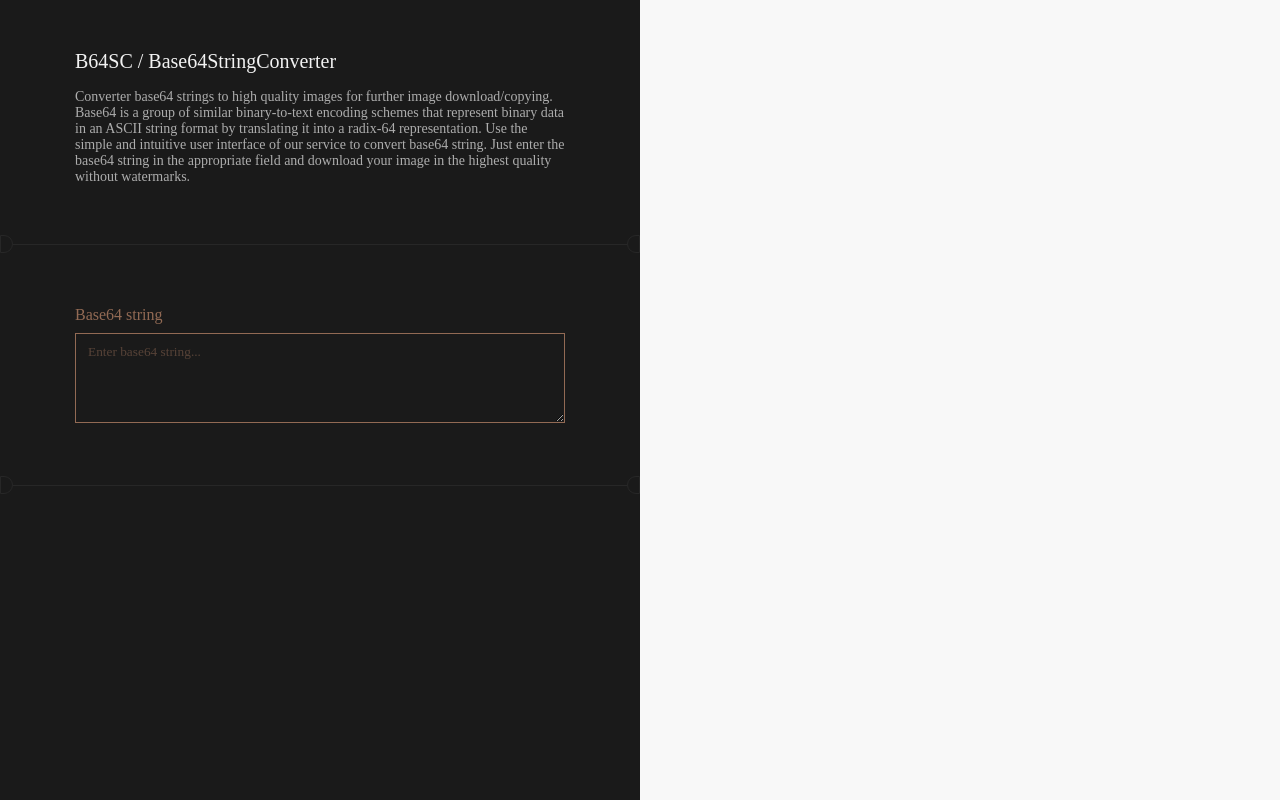
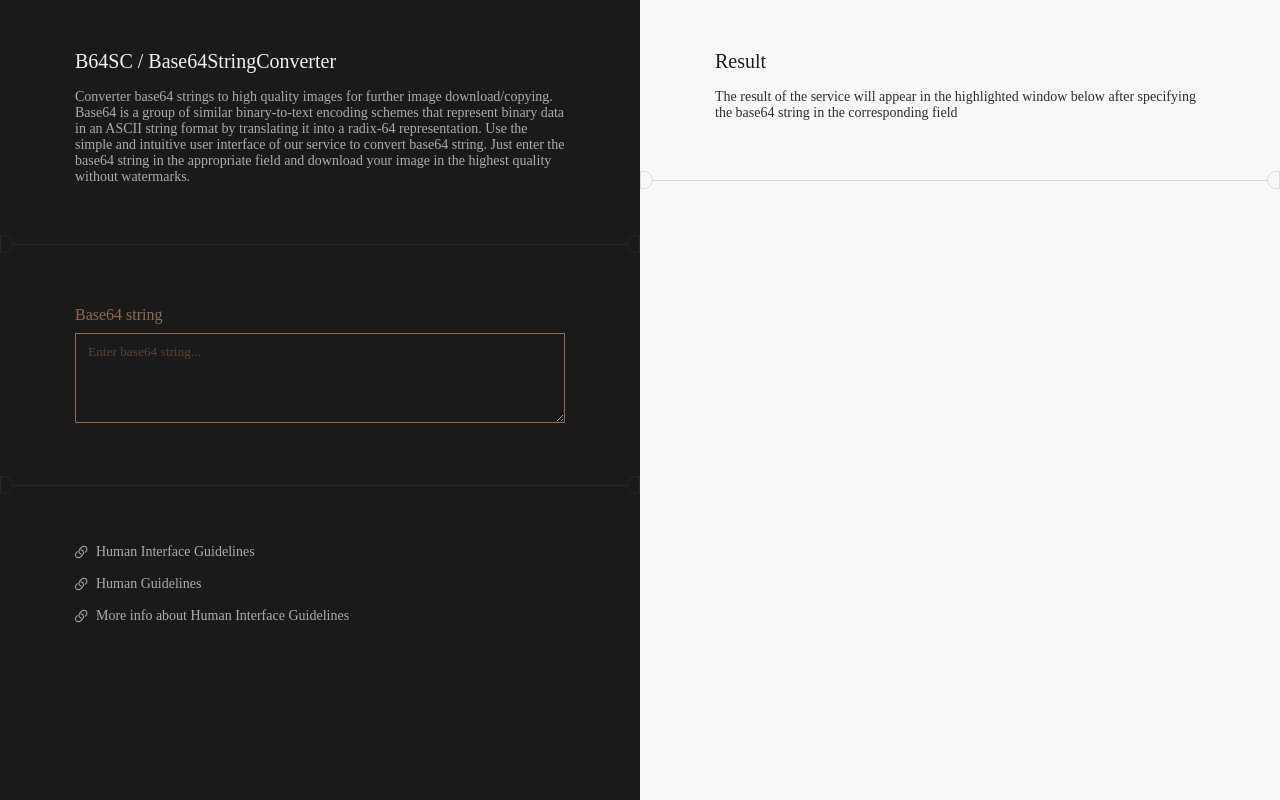
Before and after one commit to hschhhwwwo0o/b64sc, a Nuxt app in the folder app/nuxt-b64sc/: page / in a window 1280 px wide. Built offline with nearby package versions, Linux system fonts and the light colour scheme.

Commit message:
Fix font connect and add link component

```diff
--- a/app/nuxt-b64sc/app.vue
+++ b/app/nuxt-b64sc/app.vue
@@ -3,14 +3,15 @@
     <horizontal-separated-layout>
       <template #left-side>
         <div>
+          <div>
             <div class="horizontal-paddings vertical-paddings">
               <h-1-text>B64SC / Base64StringConverter</h-1-text>
-            <div class="top-1">
+              <div class="top-2">
                 <paragraph-text>
                   Converter base64 strings to high quality images for further
                   image download/copying. Base64 is a group of similar
-                binary-to-text encoding schemes that represent binary data in an
-                ASCII string format by translating it into a radix-64
+                  binary-to-text encoding schemes that represent binary data in
+                  an ASCII string format by translating it into a radix-64
                   representation. Use the simple and intuitive user interface of
                   our service to convert base64 string. Just enter the base64
                   string in the appropriate field and download your image in the
@@ -19,14 +20,47 @@
               </div>
             </div>
             <border-separate :style="'dark'" />
+          </div>
+          <div>
             <div class="horizontal-paddings vertical-paddings">
               <base-64-textarea-input />
             </div>
             <border-separate :style="'dark'" />
           </div>
+          <div>
+            <div class="horizontal-paddings vertical-paddings">
+              <div>
+                <link-text>Human Interface Guidelines</link-text>
+              </div>
+              <div class="top-2">
+                <link-text>Human Guidelines</link-text>
+              </div>
+              <div class="top-2">
+                <link-text
+                  >More info about Human Interface Guidelines</link-text
+                >
+              </div>
+            </div>
+          </div>
+        </div>
       </template>
       <template #right-side>
+        <div>
+          <div class="horizontal-paddings vertical-paddings">
+            <h-1-text :color="'dark'">Result</h-1-text>
+            <div class="top-2">
+              <paragraph-text :color="'dark'">
+                The result of the service will appear in the highlighted window
+                below after specifying the base64 string in the corresponding
+                field
+              </paragraph-text>
+            </div>
+          </div>
+          <border-separate :style="'light'" />
+        </div>
+        <div>
           <base-64-preview />
+        </div>
       </template>
     </horizontal-separated-layout>
   </div>
@@ -43,6 +77,7 @@ import HorizontalSeparatedLayout from "./components/layouts/HorizontalSeparatedL
 
 /** Modules compositions */
 import { Base64ConverterModuleUI } from "./modules-compositions/Base64Converter/index";
+import LinkText from "./components/text/LinkText.vue";
 
 export default {
   components: {
@@ -52,6 +87,7 @@ export default {
     BorderSeparate,
     H1Text,
     ParagraphText,
+    LinkText,
   },
 };
 </script>
--- a/app/nuxt-b64sc/assets/styles/global.scss
+++ b/app/nuxt-b64sc/assets/styles/global.scss
@@ -27,5 +27,9 @@ textarea:focus {
 }
 
 .top-1 {
+  margin-top: 8px;
+}
+
+.top-2 {
   margin-top: 16px;
 }
--- a/app/nuxt-b64sc/components/form/TextareaInput.vue
+++ b/app/nuxt-b64sc/components/form/TextareaInput.vue
@@ -89,10 +89,12 @@ export default {
   color: $brandColor;
   box-sizing: border-box;
   min-height: 90px;
+  font-family: "Playfair Display";
 
   &::placeholder {
     color: $brandColor;
     opacity: 0.5;
+    font-family: "Playfair Display";
   }
 }
 
@@ -108,16 +110,19 @@ export default {
   color: $white;
   box-sizing: border-box;
   min-height: 90px;
+  font-family: "Playfair Display";
 
   &::placeholder {
     color: $white;
     opacity: 0.5;
+    font-family: "Playfair Display";
   }
 }
 
 .label {
   display: block;
   padding-bottom: 10px;
+  font-family: "Playfair Display";
 }
 
 .standart-label {
--- a/app/nuxt-b64sc/components/text/H1Text.vue
+++ b/app/nuxt-b64sc/components/text/H1Text.vue
@@ -31,7 +31,7 @@ export default {
   display: block;
 }
 .h1 {
-  font-family: Playfair Display;
+  font-family: "Playfair Display";
   font-size: 20px;
   font-style: normal;
   font-weight: 500;
--- a/app/nuxt-b64sc/components/text/H2Text.vue
+++ b/app/nuxt-b64sc/components/text/H2Text.vue
@@ -31,7 +31,7 @@ export default {
   display: block;
 }
 .h2 {
-  font-family: Playfair Display;
+  font-family: "Playfair Display";
   font-size: 20px;
   font-style: normal;
   font-weight: 600;
--- /dev/null
+++ b/app/nuxt-b64sc/components/text/LinkText.vue
@@ -0,0 +1,45 @@
+<template>
+  <span class="container">
+    <svg
+      width="13"
+      height="14"
+      viewBox="0 0 13 14"
+      fill="none"
+      xmlns="http://www.w3.org/2000/svg"
+    >
+      <path
+        d="M6.13989 9.41358L6.91919 8.62256C6.14575 8.56397 5.64185 8.32959 5.26099 7.94873C4.2356 6.92334 4.24146 5.47022 5.25513 4.45654L7.16528 2.54639C8.19067 1.52686 9.63208 1.521 10.6575 2.54639C11.6829 3.57178 11.6711 5.01904 10.6575 6.03272L9.50903 7.18115C9.6731 7.55615 9.70825 7.98975 9.64966 8.37061L11.3723 6.65381C12.7727 5.24756 12.7844 3.26123 11.3665 1.8374C9.94263 0.413575 7.95044 0.425294 6.54419 1.83154L4.54614 3.83545C3.13989 5.2417 3.12817 7.23389 4.552 8.65186C4.92114 9.021 5.38989 9.28467 6.13989 9.41358ZM6.28638 4.58545L5.50708 5.37647C6.28052 5.44092 6.78442 5.66943 7.16528 6.05029C8.19067 7.07568 8.18482 8.52881 7.17114 9.54248L5.25513 11.4526C4.2356 12.4722 2.79419 12.478 1.7688 11.4585C0.743409 10.4272 0.749269 8.98584 1.7688 7.96631L2.91724 6.81787C2.75318 6.44873 2.71216 6.00928 2.77661 5.62842L1.05396 7.34522C-0.346434 8.75147 -0.358153 10.7437 1.05982 12.1616C2.48364 13.5855 4.47583 13.5737 5.87622 12.1733L7.88013 10.1636C9.28638 8.75733 9.2981 6.76514 7.87427 5.34717C7.50513 4.97803 7.03638 4.71436 6.28638 4.58545Z"
+        fill="#ADADAD"
+      />
+    </svg>
+    <span class="text">
+      <paragraph-text>
+        <slot />
+      </paragraph-text>
+    </span>
+  </span>
+</template>
+
+<script lang="ts">
+import ParagraphText from "./ParagraphText.vue";
+
+export default {
+  components: {
+    ParagraphText,
+  },
+};
+</script>
+
+<style lang="scss" scoped>
+.container {
+  display: flex;
+  flex-direction: row;
+  align-items: center;
+  cursor: pointer;
+}
+
+.text {
+  display: block;
+  margin-left: 8px;
+}
+</style>
--- a/app/nuxt-b64sc/components/text/ParagraphText.vue
+++ b/app/nuxt-b64sc/components/text/ParagraphText.vue
@@ -31,10 +31,10 @@ export default {
   display: block;
 }
 .paragraph {
-  font-family: Playfair Display;
+  font-family: "Playfair Display";
   font-size: 14px;
   font-style: normal;
-  font-weight: 400;
+  font-weight: 300;
   line-height: normal;
 }
 </style>
```
Also changed, not shown: 1 other file (tests, documents, lock files or other folders). Lines whose indentation alone changed are shown as unchanged.
